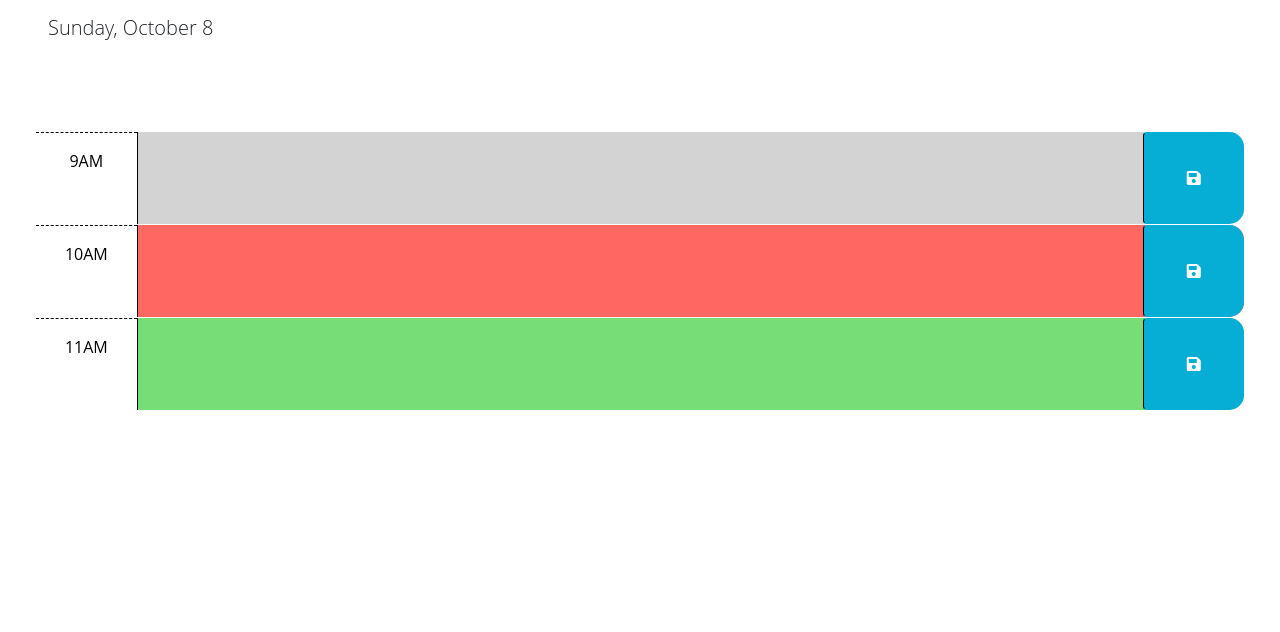
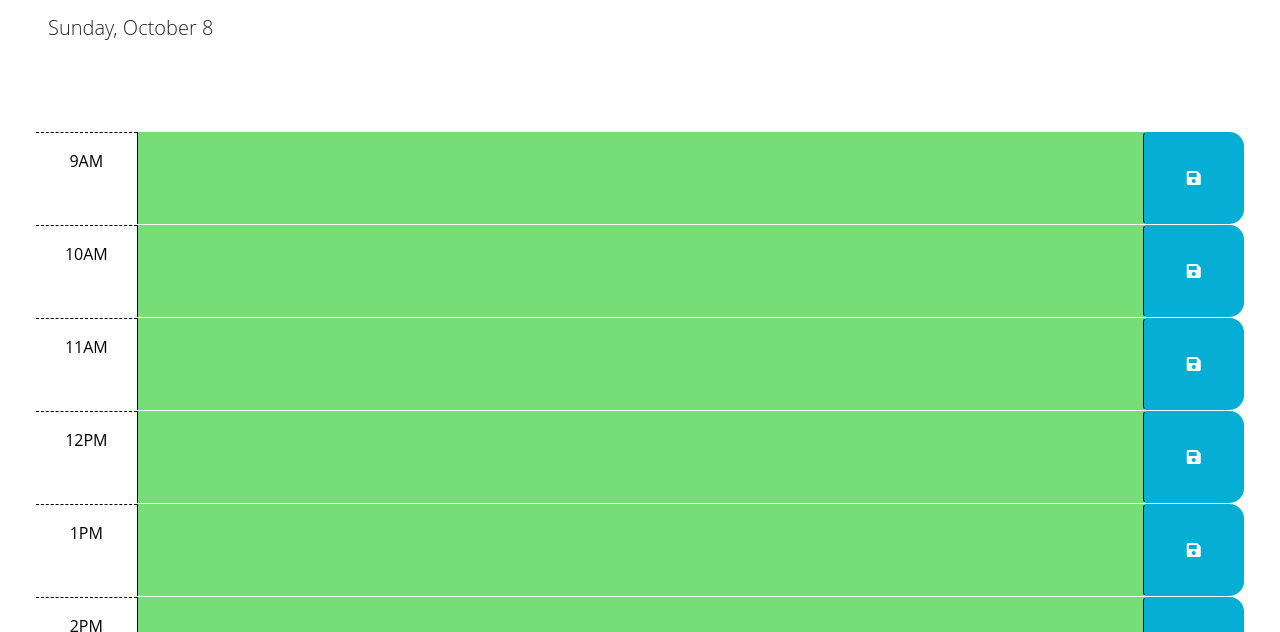
Before and after one commit to elmfer/work-day-scheduler, a plain HTML site: page index.html in a window 1280 px wide. Shown: the part 166-798 px from the top of the page. Drawn offline with nearby package versions, Linux system fonts and the light colour scheme.

Commit message:
Added hour blocks for 9AM throught 5PM

```diff
--- a/assets/js/script.js
+++ b/assets/js/script.js
@@ -1,3 +1,61 @@
+const hours = [
+    '9AM', '10AM', '11AM', '12PM', '1PM',
+    '2PM', '3PM', '4PM', '5PM'
+];
+
+const hours24Format = [
+    '09:00', '10:00', '11:00', '12:00', '13:00',
+    '14:00', '15:00', '16:00', '17:00'
+];
+
+function isPastFutureOrPresent(hourIndex) {
+    var now = dayjs(dayjs().format('YYYY-MM-DD HH:00'));
+    //var now = dayjs('2023-10-07 11:00');
+    //now = dayjs(now.format('YYYY-MM-DD HH:00'));
+
+    var hour24Format = hours24Format[hourIndex];
+    var currentHour = dayjs(dayjs().format('YYYY-MM-DD ' + hour24Format));
+
+    if(currentHour.diff(now, 'hour') < 0) {
+        return 'past';
+    }
+
+    if(currentHour.diff(now, 'hour') == 0) {
+        return 'present';
+    }
+
+    return 'future';
+}
+
+function loadWorkHours() {
+    var scheduleContainer = $('#schedule');
+
+    for(var i = 0; i < hours.length; i++) {
+        var status = isPastFutureOrPresent(hours[i]);
+
+        var hourContainer = $('<div>');
+        hourContainer.addClass('row time-block ' + isPastFutureOrPresent(i));
+
+        var title = $('<div>');
+        title.addClass('col-2 col-md-1 hour text-center py-3')
+        title.text(hours[i]);
+        hourContainer.append(title);
+
+        var textArea = $('<textarea>');
+        textArea.addClass('col-8 col-md-10 description');
+        textArea.prop('rows', '3');
+        hourContainer.append(textArea);
+
+        var saveBtn = $('<button>');
+        saveBtn.addClass('btn saveBtn col-2 col-md-1');
+        saveBtn.prop('aria-label', "save");
+        saveBtn.append($('<i>').addClass('fas fa-save'));
+        hourContainer.append(saveBtn);
+
+        scheduleContainer.append(hourContainer);
+    }
+}
+
 // Wrap all code that interacts with the DOM in a call to jQuery to ensure that
 // the code isn't run until the browser has finished rendering all the elements
 // in the html.
@@ -18,6 +76,7 @@ $(function () {
     // TODO: Add code to get any user input that was saved in localStorage and set
     // the values of the corresponding textarea elements. HINT: How can the id
     // attribute of each time-block be used to do this?
+    loadWorkHours();
 
     // TODO: Add code to display the current date in the header of the page.
     var currentDate = dayjs().format('dddd, MMMM D');
--- a/index.html
+++ b/index.html
@@ -30,7 +30,7 @@
       <p class="lead">A simple calendar app for scheduling your work day</p>
       <p id="currentDay" class="lead"></p>
     </header>
-    <div class="container-fluid px-5">
+    <div id="schedule" class="container-fluid px-5">
       <!-- Use class for "past", "present", and "future" to apply styles to the
         time-block divs accordingly. The javascript will need to do this by
         adding/removing these classes on each div by comparing the hour in the
@@ -40,33 +40,6 @@
         in the finished product. Remember to delete this comment once the
         code is implemented.
         -->
-
-      <!-- Example of a past time block. The "past" class adds a gray background color. -->
-      <div id="hour-9" class="row time-block past">
-        <div class="col-2 col-md-1 hour text-center py-3">9AM</div>
-        <textarea class="col-8 col-md-10 description" rows="3"> </textarea>
-        <button class="btn saveBtn col-2 col-md-1" aria-label="save">
-          <i class="fas fa-save" aria-hidden="true"></i>
-        </button>
-      </div>
-
-      <!-- Example of a present time block. The "present" class adds a red background color. -->
-      <div id="hour-10" class="row time-block present">
-        <div class="col-2 col-md-1 hour text-center py-3">10AM</div>
-        <textarea class="col-8 col-md-10 description" rows="3"> </textarea>
-        <button class="btn saveBtn col-2 col-md-1" aria-label="save">
-          <i class="fas fa-save" aria-hidden="true"></i>
-        </button>
-      </div>
-
-      <!-- Example of a future time block. The "future" class adds a green background color. -->
-      <div id="hour-11" class="row time-block future">
-        <div class="col-2 col-md-1 hour text-center py-3">11AM</div>
-        <textarea class="col-8 col-md-10 description" rows="3"> </textarea>
-        <button class="btn saveBtn col-2 col-md-1" aria-label="save">
-          <i class="fas fa-save" aria-hidden="true"></i>
-        </button>
-      </div>
     </div>
 
     <script src="https://cdnjs.cloudflare.com/ajax/libs/jquery/3.2.1/jquery.min.js"></script>
```
